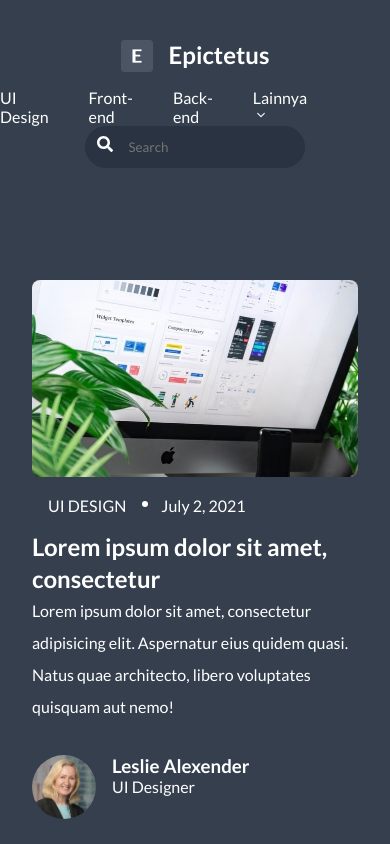
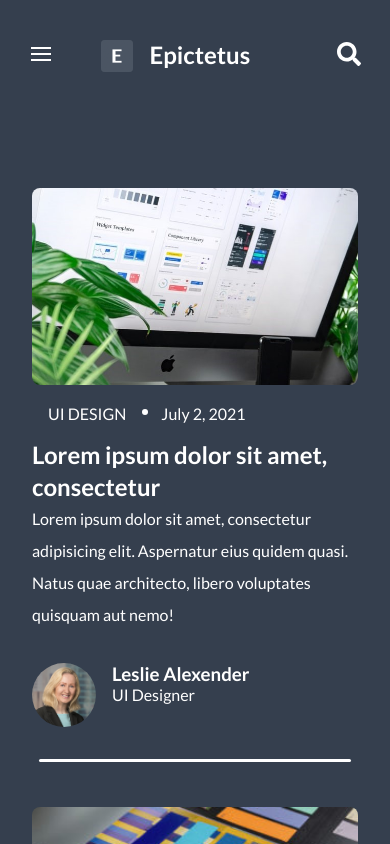
Before and after one commit to NadeeraBinoli/personal-blog, a plain HTML site: page index.html in a window 390 px wide. Shown: the top 844 px of the page. Drawn offline with Linux system fonts and the light colour scheme.

Commit message:
create hamberger-menue
create hamberger menue in navigation bar for desktop size

```diff
--- a/index.html
+++ b/index.html
@@ -20,13 +20,17 @@
   <nav>
 
     <!--navigation bar-->
+
+    <button type="button" class="hamberger-menue" aria-controls="nav-link-ul" aria-expanded="false"><span class="sr-only"></span></button>
+
     <div class="brand-div">
       <img src="image\favicon.png" class="brandIcon" alt="brand Icon">
       <h1 class="brand-name">Epictetus</h1>
     </div>
 
     <div class="nav-item">
-      <ul id="nav-link-ul" class="nav-link-ul">
+      <ul data-visible="false" id="nav-link-ul" class="nav-link-ul">
+        <button class="menue-close" type="button" ></button>
         <li>
           <a class="nav-link" href="#UI Design">UI Design</a>
         </li>
@@ -45,10 +49,12 @@
       <button type="submit" class="search-icon"></button>
       <input class="search-bar" type="search" placeholder="Search" required>
     </form>
+    <button type="button" class="menue-search"></button>
   </nav>
 
   <!-- blog posts -->
   <main>
+
     <a href="detail-post1.html">
       <div class="first-blog card">
         <img class="card-img" src="image\a.jpg" alt="card-image">
@@ -64,7 +70,6 @@
             </div>
           </div>
         </div>
-
       </div>
     </a>
 
--- a/index.js
+++ b/index.js
@@ -0,0 +1,17 @@
+const navLinkUl = document.querySelector(".nav-link-ul");
+const hambergerMenue = document.querySelector(".hamberger-menue");
+const menueClose = document.querySelector(".menue-close");
+
+hambergerMenue.addEventListener('click',()=> {
+const dataVisible =  navLinkUl.getAttribute("data-visible");
+if (dataVisible === "false") {
+  navLinkUl.setAttribute("data-visible", true);
+}
+}) ;
+
+menueClose.addEventListener('click',()=> {
+  const dataVisible =  navLinkUl.getAttribute("data-visible");
+ if (dataVisible==="true") {
+  navLinkUl.setAttribute("data-visible", false);
+}
+}) ;
--- a/style.css
+++ b/style.css
@@ -19,6 +19,7 @@ nav {
   grid-gap: 1rem;
   justify-content: center;
   margin: 0.5rem 0 0;
+  cursor: pointer;
 }
 
 .brandIcon {
@@ -49,6 +50,7 @@ a {
   width: 1rem;
   height: 1rem;
   border: none;
+  cursor: pointer;
 }
 
 /* search bar */
@@ -64,6 +66,7 @@ form {
   width: 1rem;
   height: 1rem;
   border: none;
+  cursor: pointer;
 }
 
 .search-bar {
@@ -73,6 +76,92 @@ form {
   padding: 5px 12px;
   width: 11rem;
   height: 2rem;
+}
+
+/* navigation bar - desktop size*/
+.hamberger-menue {
+  background: url("image/hamberger-menu.svg");
+  display: none;
+  width: 1.5rem;
+  height: 1.5rem;
+  margin: 10px;
+  border: none;
+  cursor: pointer;
+}
+
+.menue-close {
+  background: url("image/menue-close.svg");
+  display: none;
+  width: 1.5rem;
+  height: 1.5rem;
+  border: none;
+  cursor: pointer;
+}
+
+.menue-search {
+  background: url("image/search-solid.svg");
+  display: none;
+  width: 1.5rem;
+  height: 1.5rem;
+  margin: 10px;
+  border: none;
+  cursor: pointer;
+}
+
+@media screen and (max-width:1085px) {
+  .nav-item {
+    margin: 1rem 0 0 0;
+  }
+}
+
+@media screen and (max-width:885px) {
+  .hamberger-menue {
+    display: block;
+  }
+}
+
+@media screen and (max-width:885px) and (min-width:500px) {
+  .nav-item {
+    display: none;
+  }
+}
+
+@media screen and (max-width:500px) {
+  form {
+    display: none;
+  }
+
+  .menue-search {
+    display: block;
+  }
+
+  .nav-link-ul {
+    position: fixed;
+    z-index: 1;
+    inset: 0 40% 0 0;
+    background-color: hsl(0 0% 52% /0.95);
+    flex-direction: column;
+    justify-content: flex-start;
+    padding: 5rem 0 0 6rem ;
+    transition: transform 350ms ease-out;
+    transform: translateX(-100%);
+  }
+
+  .nav-link-ul[data-visible="true"] {
+    transform: translateX(-0%);
+  }
+
+  nav li, nav a {
+    background-color: transparent;
+  }
+
+  .menue-close {
+    position: absolute;
+    display: block;
+    z-index: 99;
+    left: 2.0rem;
+    top: 2.3rem;
+  }
 }
 
 /* index.html blog posts- main section - mobile size */
@@ -140,24 +229,27 @@ h2, .p2 {
 }
 
 /* index.html blog posts- main section - desktop size */
-@media screen and (min-width:820px) {
+@media screen and (min-width:1000px) {
   .first-blog {
     display: flex;
     flex-direction: row;
     justify-content: center;
   }
 
- .first-blog-txt{
-  margin: 0 0 0 5rem;
-  width: 50%;
-}
+  .first-blog-txt {
+    margin: 0 0 0 5rem;
+    width: 50%;
+  }
+
   .blogs {
     display: grid;
     grid-template-columns: repeat(3, 1fr);
   }
+
   .card {
     margin: 2rem 2rem;
   }
+
   .card:after {
     display: none;
   }
```
Also changed, not shown: detail-post1.html (+6 -1 lines), image/hamberger-menu.svg (added), image/menue-close.svg (added).
